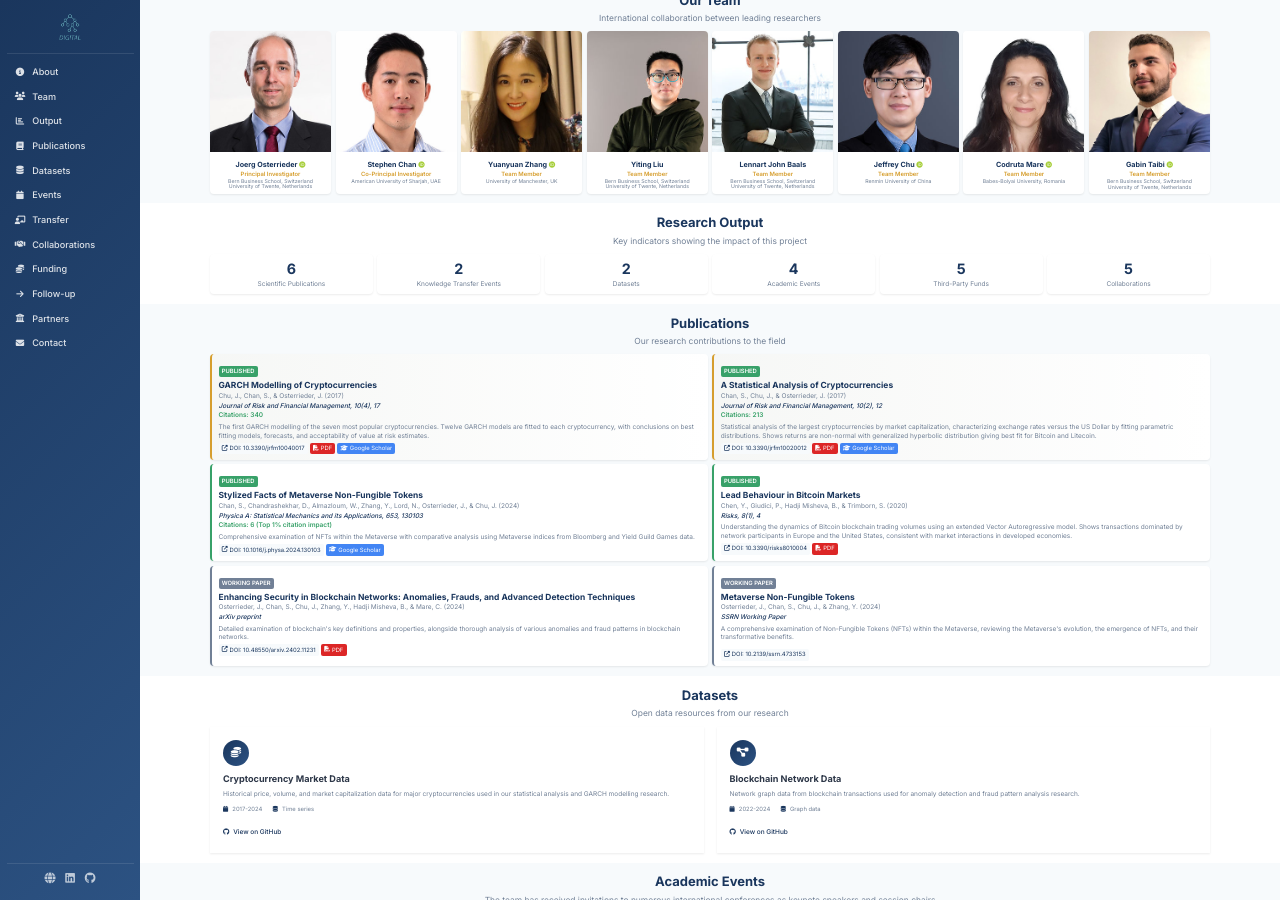
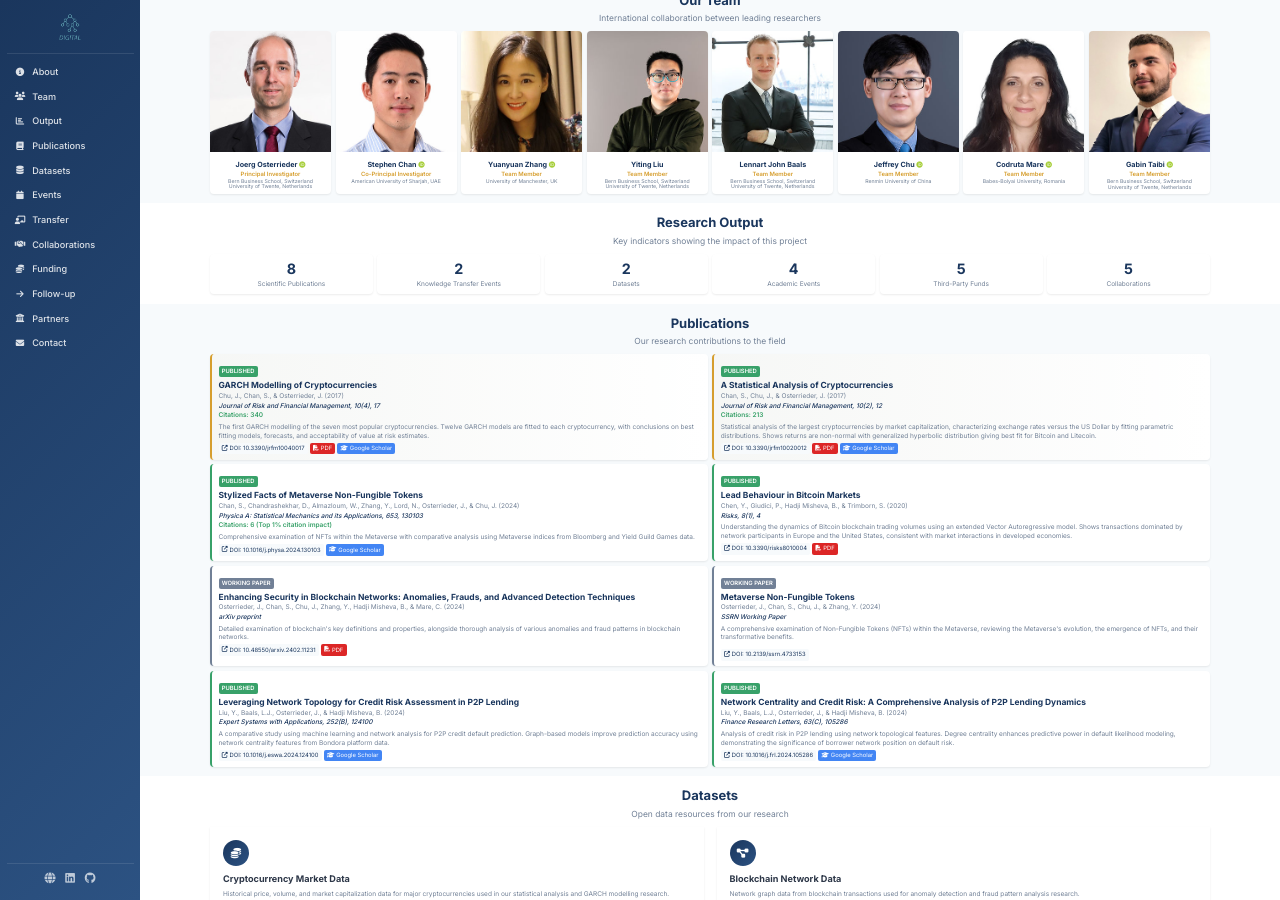
Before and after one commit to Digital-AI-Finance/Anomaly_and_Fraud_Detection_in_Blockchain_Networks, a Jekyll site: the page built from index.html, in a window 1280 px wide and 900 px high, scrolled down 416 px. Built offline with Jekyll 4.4.1, drawn with Linux system fonts in a browser that asks for light colours.

Commit message:
Add 2 new P2P lending publications and update stats
New publications added:
- Liu et al. (2024) "Leveraging Network Topology for Credit Risk Assessment in P2P Lending" - Expert Systems with Applications
- Liu et al. (2024) "Network Centrality and Credit Risk" - Finance Research Letters

Updated output stats: 6 -> 8 publications

Added web search findings documentation.

🤖 Generated with [Claude Code](https://claude.com/claude-code)

Co-Authored-By: Claude <noreply@anthropic.com>

```diff
--- a/index.html
+++ b/index.html
@@ -199,7 +199,7 @@ title: Anomaly and Fraud Detection in Blockchain Networks
         </div>
         <div class="stats-grid">
             <div class="stat-card">
-                <div class="stat-number">6</div>
+                <div class="stat-number">8</div>
                 <div class="stat-label">Scientific Publications</div>
             </div>
             <div class="stat-card">
@@ -362,6 +362,47 @@ title: Anomaly and Fraud Detection in Blockchain Networks
                 <a href="https://doi.org/10.2139/ssrn.4733153" class="publication-doi" target="_blank">
                     <i class="fas fa-external-link-alt"></i> DOI: 10.2139/ssrn.4733153
                 </a>
+            </div>
+            <div class="publication-card published">
+                <span class="publication-badge">Published</span>
+                <h3>Leveraging Network Topology for Credit Risk Assessment in P2P Lending</h3>
+                <p class="publication-authors">
+                    Liu, Y., Baals, L.J., Osterrieder, J., & Hadji Misheva, B. (2024)
+                </p>
+                <p class="publication-journal">Expert Systems with Applications, 252(B), 124100</p>
+                <p class="publication-desc">
+                    A comparative study using machine learning and network analysis for P2P credit default prediction.
+                    Graph-based models improve prediction accuracy using network centrality features from Bondora platform data.
+                </p>
+                <div class="publication-links">
+                    <a href="https://doi.org/10.1016/j.eswa.2024.124100" class="publication-doi" target="_blank">
+                        <i class="fas fa-external-link-alt"></i> DOI: 10.1016/j.eswa.2024.124100
+                    </a>
+                    <a href="https://scholar.google.com/scholar?q=Leveraging+network+topology+credit+risk+P2P+lending+Liu+Baals" class="publication-doi scholar" target="_blank">
+                        <i class="fas fa-graduation-cap"></i> Google Scholar
+                    </a>
+                </div>
+            </div>
+            <div class="publication-card published">
+                <span class="publication-badge">Published</span>
+                <h3>Network Centrality and Credit Risk: A Comprehensive Analysis of P2P Lending Dynamics</h3>
+                <p class="publication-authors">
+                    Liu, Y., Baals, L.J., Osterrieder, J., & Hadji Misheva, B. (2024)
+                </p>
+                <p class="publication-journal">Finance Research Letters, 63(C), 105286</p>
+                <p class="publication-desc">
+                    Analysis of credit risk in P2P lending using network topological features. Degree centrality
+                    enhances predictive power in default likelihood modeling, demonstrating the significance of
+                    borrower network position on default risk.
+                </p>
+                <div class="publication-links">
+                    <a href="https://doi.org/10.1016/j.frl.2024.105286" class="publication-doi" target="_blank">
+                        <i class="fas fa-external-link-alt"></i> DOI: 10.1016/j.frl.2024.105286
+                    </a>
+                    <a href="https://scholar.google.com/scholar?q=Network+centrality+credit+risk+P2P+lending+Liu+Baals" class="publication-doi scholar" target="_blank">
+                        <i class="fas fa-graduation-cap"></i> Google Scholar
+                    </a>
+                </div>
             </div>
         </div>
     </div>
```
Also changed, not shown: downloads/web_search_findings_2024.md (added, +114 -0 lines).
